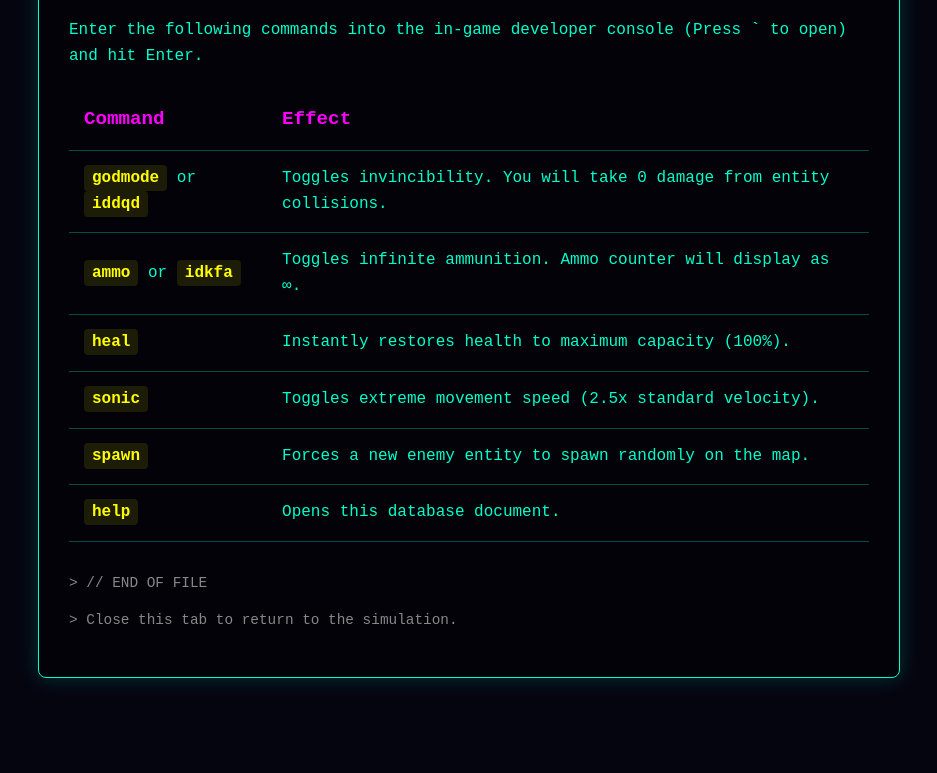
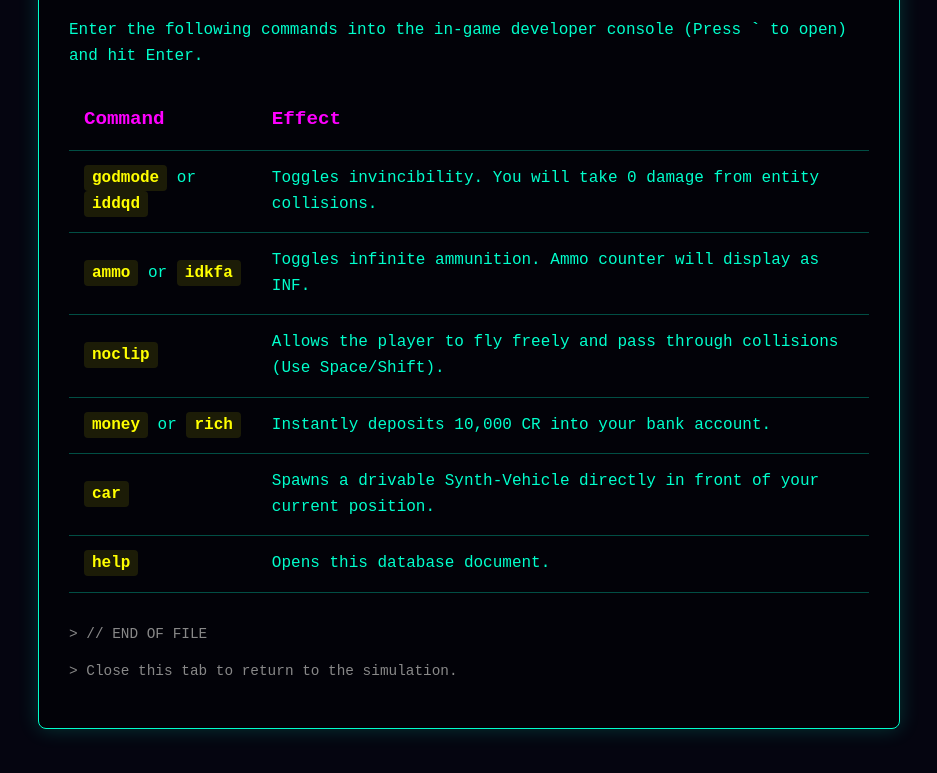
Before and after one commit to The-Doki-tab-guy/my-html-games, a plain HTML site: page cheats.html in a window 1280 px wide. Shown: the part 167-940 px from the top of the page, without its empty margins (171-1108 px from the left). Before the commit the page ends 893 px from the top, so only its background shows below. Drawn offline with Linux system fonts and the light colour scheme.

Commit message:
Update cheat descriptions and add new cheats

```diff
--- a/cheats.html
+++ b/cheats.html
@@ -75,19 +75,19 @@
                 </tr>
                 <tr>
                     <td><span class="code">ammo</span> or <span class="code">idkfa</span></td>
-                    <td>Toggles infinite ammunition. Ammo counter will display as ∞.</td>
+                    <td>Toggles infinite ammunition. Ammo counter will display as INF.</td>
                 </tr>
                 <tr>
-                    <td><span class="code">heal</span></td>
-                    <td>Instantly restores health to maximum capacity (100%).</td>
+                    <td><span class="code">noclip</span></td>
+                    <td>Allows the player to fly freely and pass through collisions (Use Space/Shift).</td>
                 </tr>
                 <tr>
-                    <td><span class="code">sonic</span></td>
-                    <td>Toggles extreme movement speed (2.5x standard velocity).</td>
+                    <td><span class="code">money</span> or <span class="code">rich</span></td>
+                    <td>Instantly deposits 10,000 CR into your bank account.</td>
                 </tr>
                 <tr>
-                    <td><span class="code">spawn</span></td>
-                    <td>Forces a new enemy entity to spawn randomly on the map.</td>
+                    <td><span class="code">car</span></td>
+                    <td>Spawns a drivable Synth-Vehicle directly in front of your current position.</td>
                 </tr>
                 <tr>
                     <td><span class="code">help</span></td>
```
